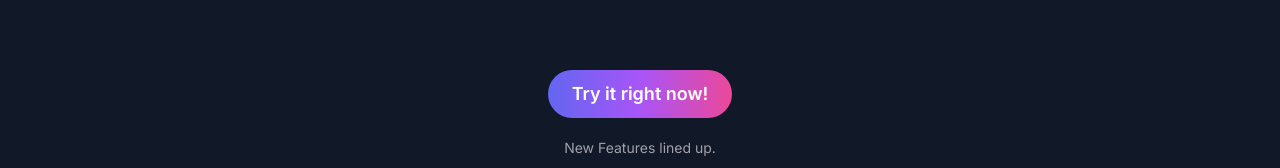
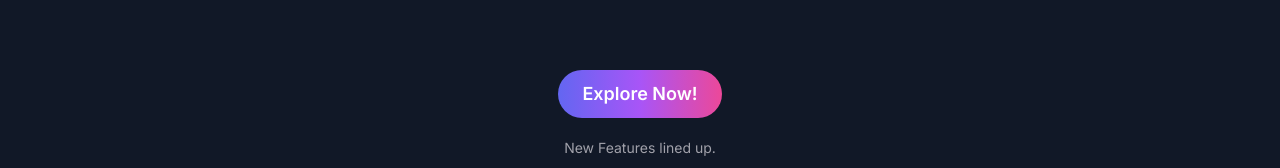
Before and after one commit to bhavkushwaha/EduBuddy, a Next.js app: page / in a window 1280 px wide. Shown: the part 386-554 px from the top of the page. Built offline with nearby package versions, Linux system fonts and the light colour scheme; no server answers.

Commit message:
Landing Button Changed

```diff
--- a/components/landing-hero.tsx
+++ b/components/landing-hero.tsx
@@ -35,7 +35,7 @@ export const LandingHero = () => {
             variant="premium"
             className="md:text-lg p-4 md:p-6 rounded-full font-semibold"
           >
-            Try it right now!
+            Explore Now!
           </Button>
         </Link>
       </div>
```
